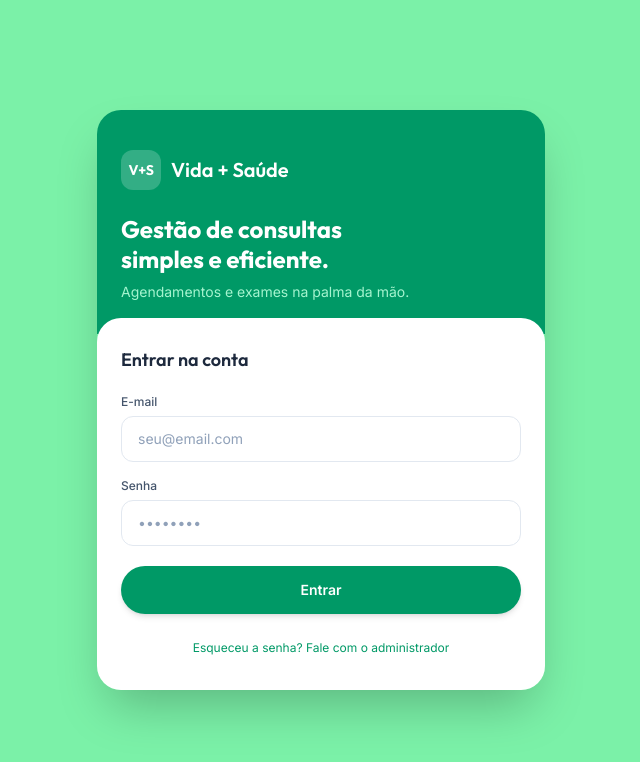
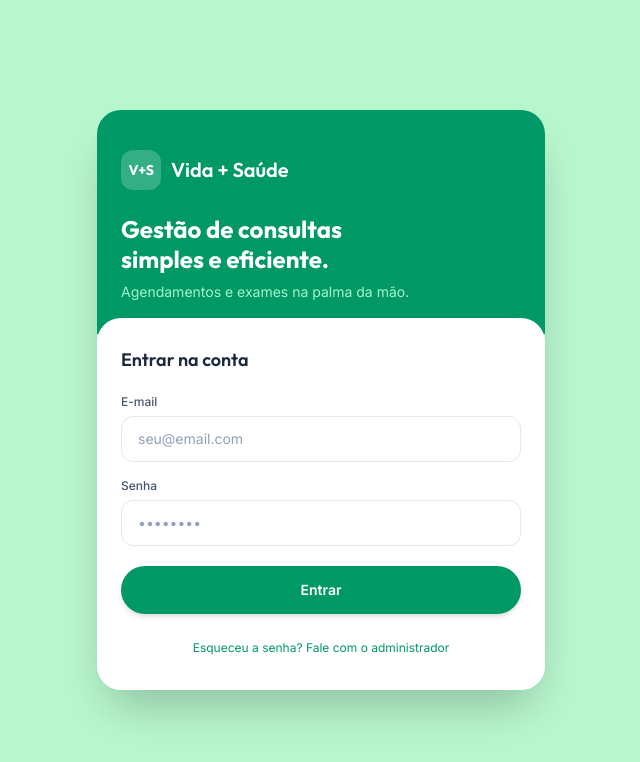
Before and after one commit to v21sobral/frontenmaisbackendanderson, a React (Vite) app: page / in a window 1280 px wide. Shown: the top 762 px of the page, without its empty margins (319-959 px from the left). Built offline with nearby package versions, Linux system fonts and the light colour scheme.

Commit message:
Change background color from green-300 to green-200

```diff
--- a/src/pages/Login.tsx
+++ b/src/pages/Login.tsx
@@ -34,7 +34,7 @@ export default function Login({ onLogin }: Props) {
   };
 
   return (
-    <div className="min-h-[100dvh] bg-slate-50 md:bg-green-300 flex flex-col md:items-center md:justify-center" style={{ fontFamily: "'Inter', sans-serif" }}>
+    <div className="min-h-[100dvh] bg-slate-50 md:bg-green-200 flex flex-col md:items-center md:justify-center" style={{ fontFamily: "'Inter', sans-serif" }}>
       <div className="w-full max-w-md mx-auto md:rounded-3xl md:overflow-hidden md:shadow-2xl flex flex-col flex-1 md:flex-none">
         {/* Top hero */}
         <div className="bg-emerald-600 px-6 pt-14 pb-10 md:pt-10 md:pb-8">
```
